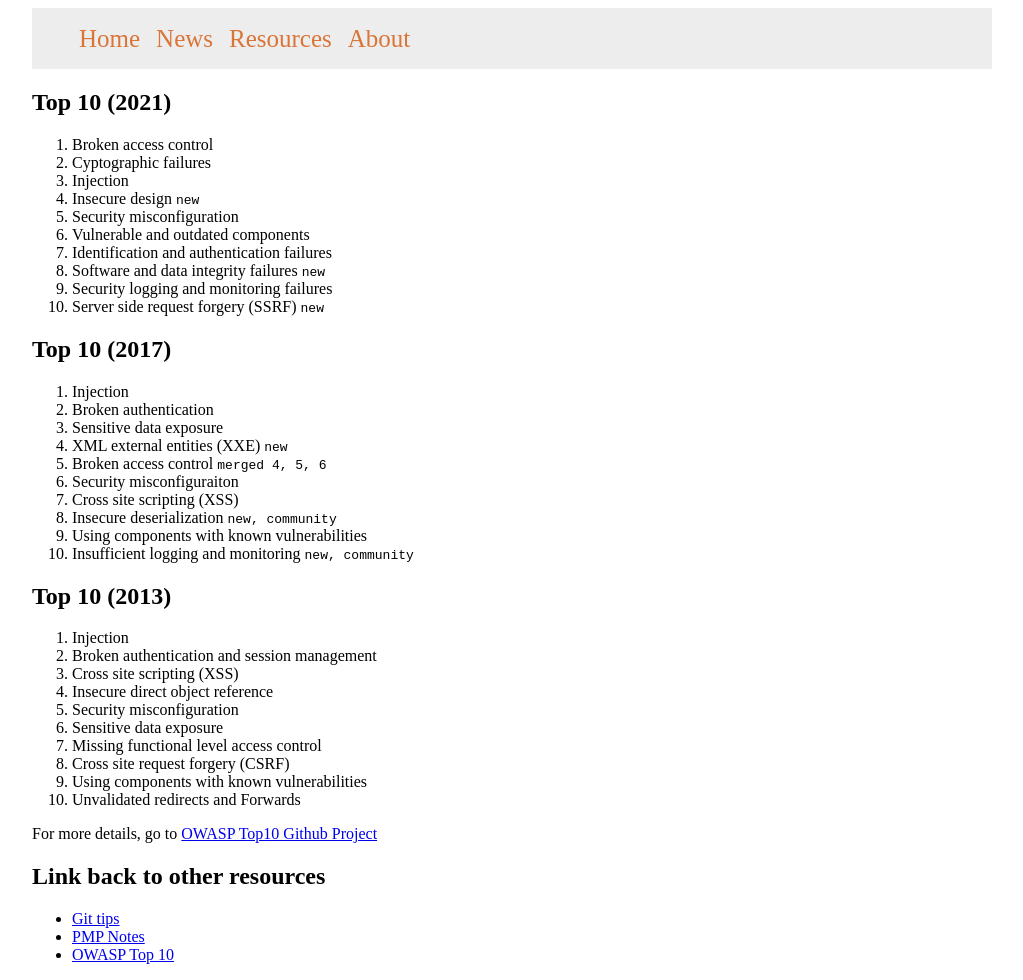
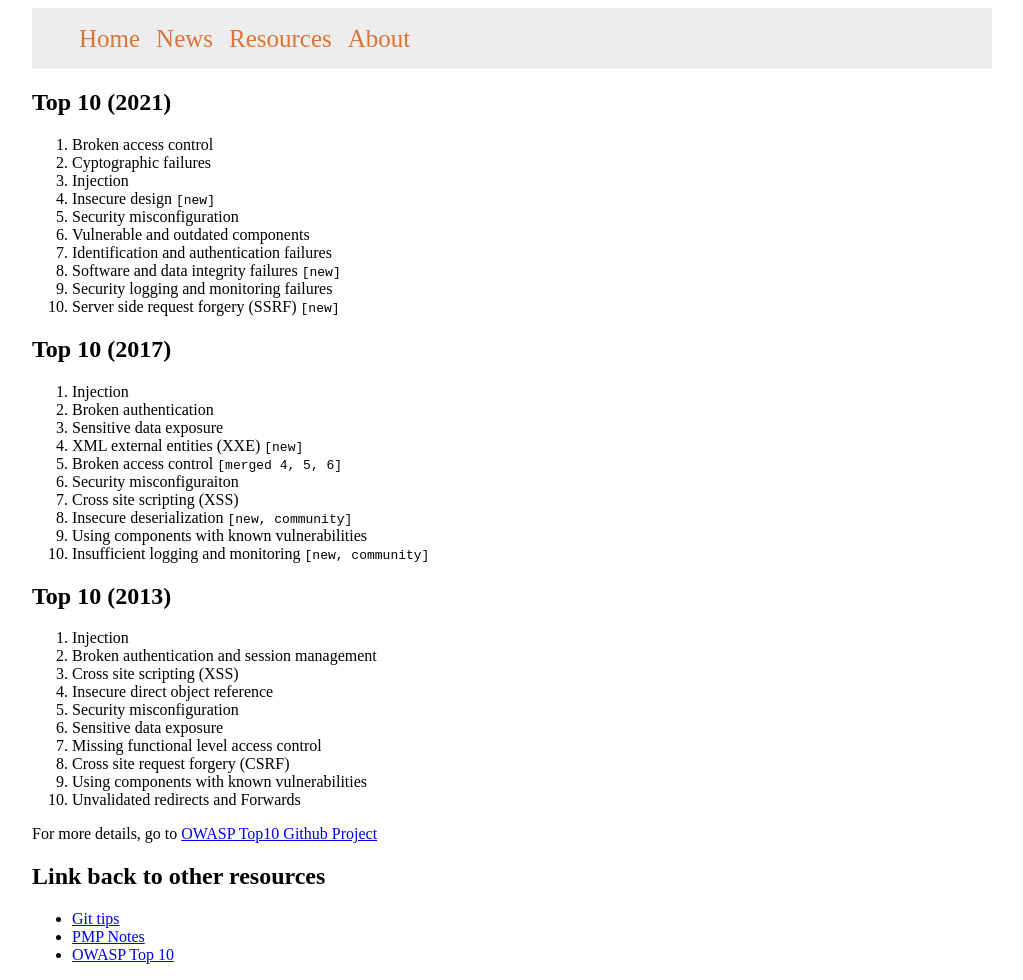
Before and after one commit to guntaka/guntaka.github.io, a Jekyll site: the page built from pages/resources/owasp_top_10.md, in a window 1280 px wide. Shown: the whole page, without its empty margins (128-1151 px from the left). Built offline with Jekyll 4.4.1, drawn with Linux system fonts in a browser that asks for light colours.

Commit message:
fix formatting quick note

```diff
--- a/pages/resources/owasp_top_10.md
+++ b/pages/resources/owasp_top_10.md
@@ -8,26 +8,26 @@
 1. Broken access control
 2. Cyptographic failures
 3. Injection
-4. Insecure design `new`
+4. Insecure design `[new]`
 5. Security misconfiguration
 6. Vulnerable and outdated components
 7. Identification and authentication failures
-8. Software and data integrity failures `new`
+8. Software and data integrity failures `[new]`
 9. Security logging and monitoring failures
-10. Server side request forgery (SSRF) `new`
+10. Server side request forgery (SSRF) `[new]`
 
 
 ## Top 10 (2017)
 1. Injection
 2. Broken authentication
 3. Sensitive data exposure
-4. XML external entities (XXE) `new`
-5. Broken access control `merged 4, 5, 6`
+4. XML external entities (XXE) `[new]`
+5. Broken access control `[merged 4, 5, 6]`
 6. Security misconfiguraiton
 7. Cross site scripting (XSS)
-8. Insecure deserialization `new, community`
+8. Insecure deserialization `[new, community]`
 9. Using components with known vulnerabilities
-10. Insufficient logging and monitoring `new, community`
+10. Insufficient logging and monitoring `[new, community]`
 
 
 ## Top 10 (2013)
```
